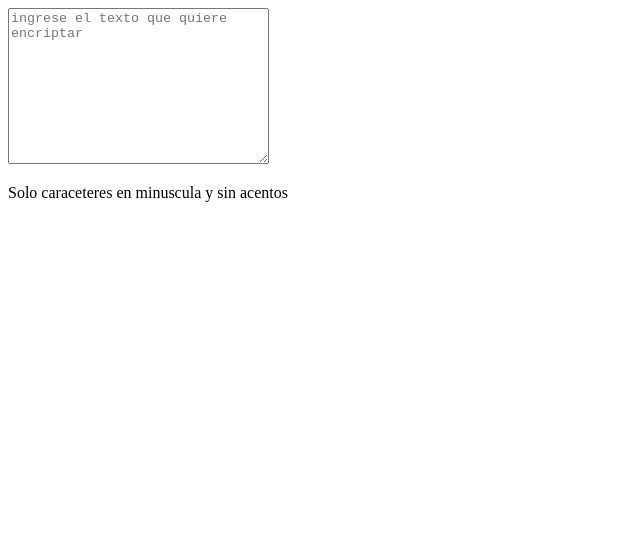
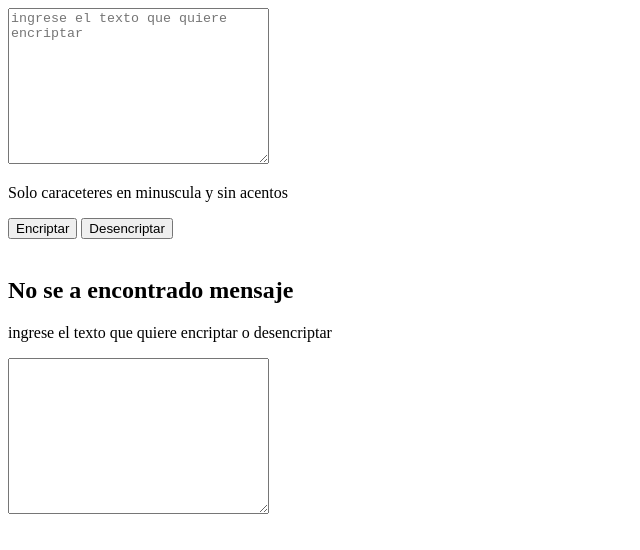
Before and after one commit to Jhardiher/Enciptador, a plain HTML site: page index.html in a window 1280 px wide. Shown: the whole page, without its empty margins (0-640 px from the left). Drawn offline with Linux system fonts and the light colour scheme.

Commit message:
Se realizo el maquetado en html

```diff
--- a/index.html
+++ b/index.html
@@ -10,6 +10,7 @@
 </head>
 <body>
     <div class="container">
+
         <div class="areaencripatadora">
             <textarea name="texto"
             id="texto"
@@ -18,10 +19,41 @@
             rows="10"
             placeholder = "ingrese el texto que quiere encriptar"
             ></textarea>
-        </div>
+
+
         <div class="terminos y condiciones">
             <p>Solo caraceteres en minuscula y sin acentos</p>
         </div>
+
+
+        <div class="button">
+
+            <button class ="bt-encriptar"  type="button" onclick="Encriptar()">Encriptar
+            </button>
+
+
+            <input type="button"
+             name="Desencriptar"
+             id="bt_Desencriptar"
+             value="Desencriptar"
+             onclick="Desencriptar()"/>
+
+         </div>
+        </div>
+
+         <div class="encriptar" > <img src="" alt="" id="imagen1">
+            <div class="mensaje-encriptado" id="mensaje-encriptado">
+                <h2 id="titulo-mensaje">No se a encontrado mensaje</h2>
+                <p .id="parrafo">ingrese el texto que quiere encriptar o desencriptar</p>
+                <textarea name="mensaje"
+                id="mensaje"
+                cols="30"
+                rows="10"
+                class="mensaje"></textarea>
+            </div>
+
+         </div>
+
     </div>
 
 </body>
```
